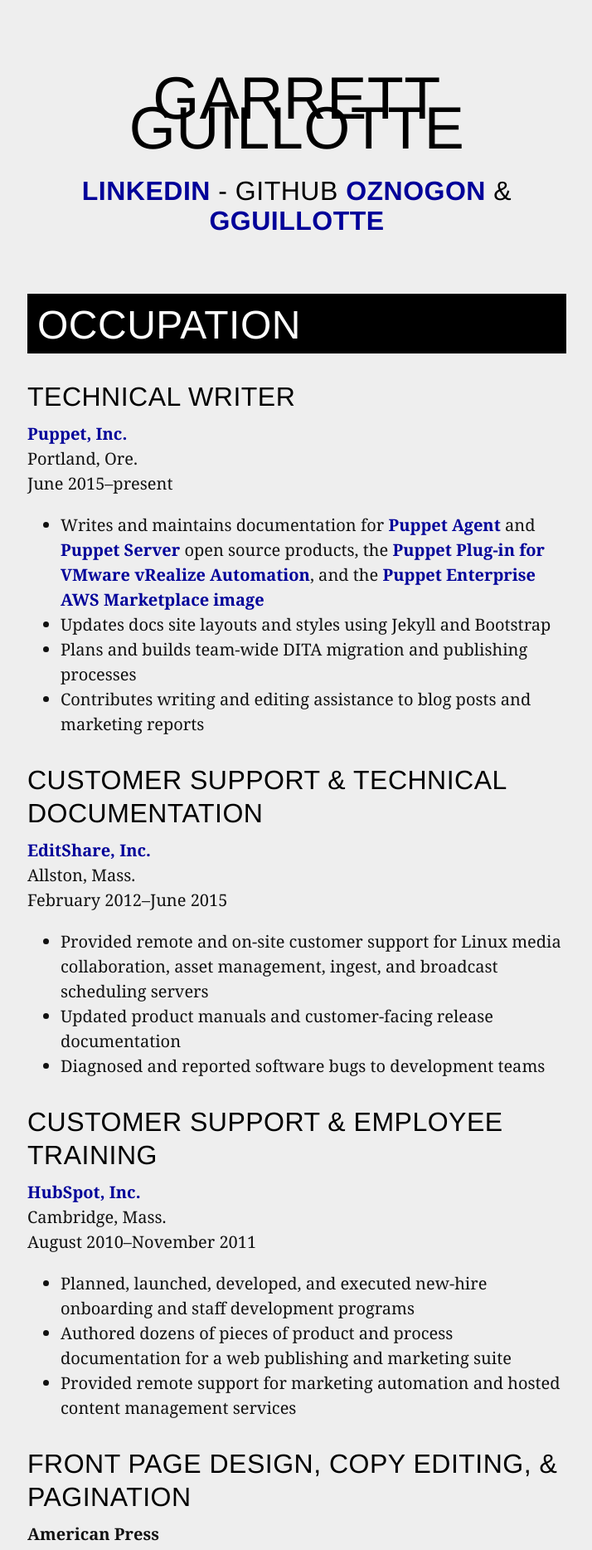
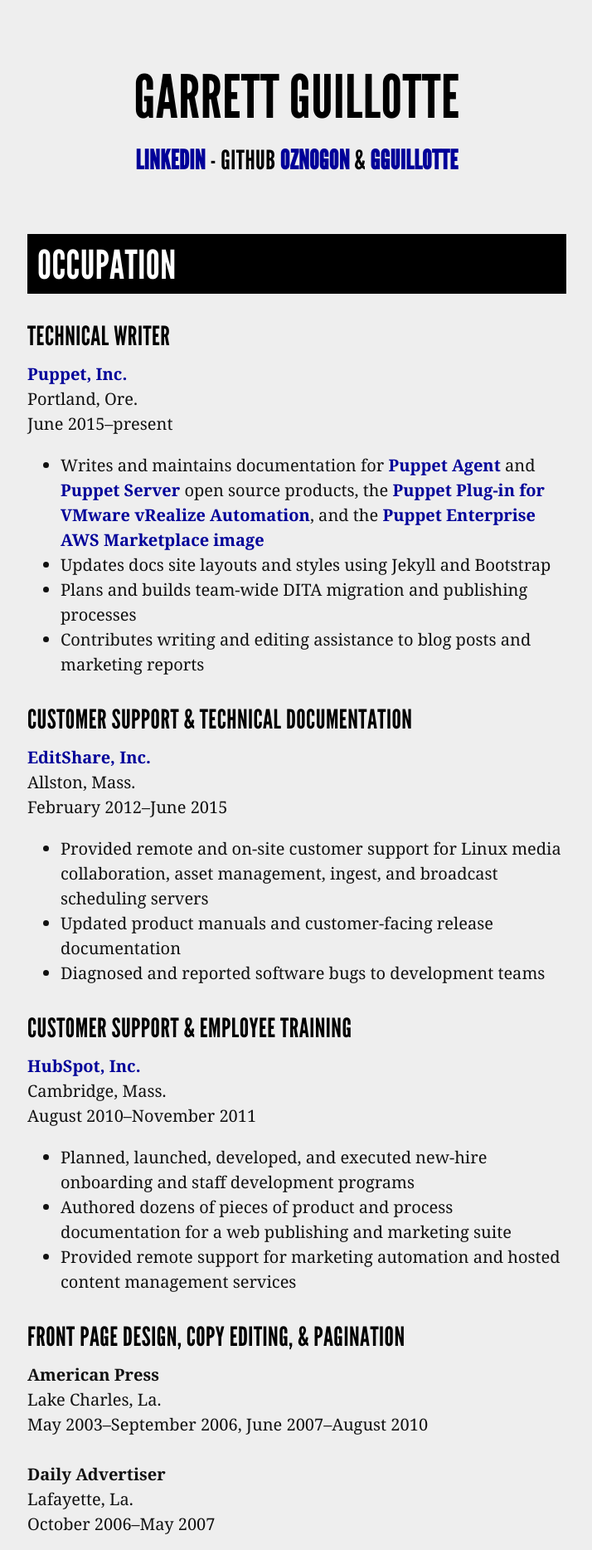
Before and after one commit to oznogon/oznogon.github.io, a Jekyll site: the page built from index.md, in a window 1280 px wide. Shown: the top 1868 px of the page at 83% size, without its empty margins (282-996 px from the left). Built offline with Jekyll 4.4.1, drawn with Linux system fonts in a browser that asks for light colours; nearby versions of some CDN libraries; some web fonts are replaced; our own code applies the rules of GitHub Pages for plain Markdown files.

Commit message:
Update fonts.scss
Fix League

```diff
--- a/_sass/fonts.scss
+++ b/_sass/fonts.scss
@@ -1,13 +1,13 @@
 /* Regular */
 @font-face {
     font-family: 'League Gothic';
-    src: url('leaguegothic-italic-webfont.eot');
-    src: url('leaguegothic-italic-webfont.eot?#iefix') format('embedded-opentype'),
-         url('leaguegothic-italic-webfont.woff') format('woff'),
-         url('leaguegothic-italic-webfont.ttf') format('truetype'),
-         url('leaguegothic-italic-webfont.svg#league_gothic_italicregular') format('svg');
+    src: url('/assets/fonts/leaguegothic-regular-webfont.eot');
+    src: url('/assets/fonts/leaguegothic-regular-webfont.eot?#iefix') format('embedded-opentype'),
+         url('/assets/fonts/leaguegothic-regular-webfont.woff') format('woff'),
+         url('/assets/fonts/leaguegothic-regular-webfont.ttf') format('truetype'),
+         url('/assets/fonts/leaguegothic-regular-webfont.svg#league_gothic_regular') format('svg');
     font-weight: normal;
-    font-style: italic;
+    font-style: normal;
 }
 /* latin-ext */
 @font-face {
```
